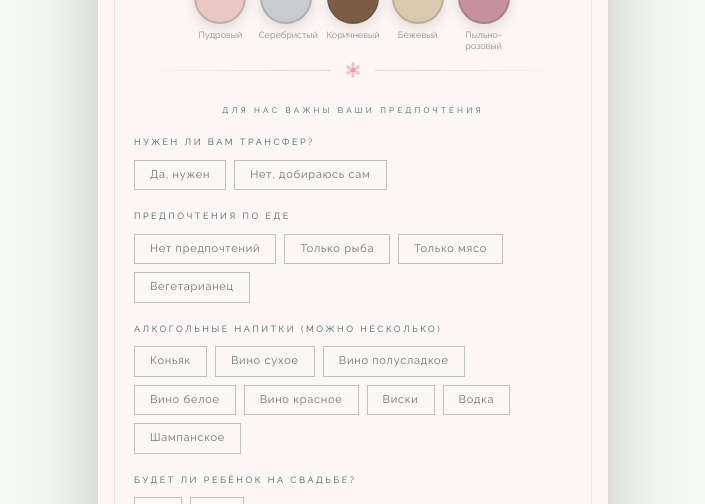
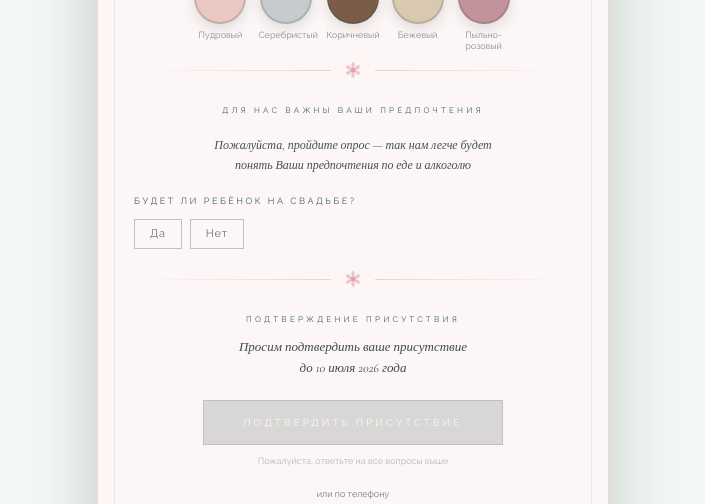
Before and after one commit to pr-poehali-dev/wedding-invitation-2026-2029, a React (Vite) app: page / in a window 1280 px wide. Shown: the part 1820-2324 px from the top of the page, without its empty margins (287-992 px from the left). Built offline with nearby package versions, Linux system fonts and the light colour scheme.

Commit message:
refactor: simplify questionnaire

```diff
--- a/src/pages/Index.tsx
+++ b/src/pages/Index.tsx
@@ -185,9 +185,6 @@ const TimelineItem = ({ time, title, subtitle, address, delay }: {
 /* ══════════════════════ MAIN ══════════════════════ */
 export default function Index() {
   const [loaded, setLoaded] = useState(false);
-  const [transfer, setTransfer] = useState("");
-  const [food, setFood] = useState("");
-  const [alcohol, setAlcohol] = useState<string[]>([]);
   const [child, setChild] = useState("");
   const [submitted, setSubmitted] = useState(false);
 
@@ -202,7 +199,7 @@ export default function Index() {
     transition: `opacity 0.85s ease ${delay}ms, transform 0.85s ease ${delay}ms`,
   });
 
-  const canSubmit = Boolean(transfer && food && child);
+  const canSubmit = Boolean(child);
 
   return (
     <div className="min-h-screen flex items-center justify-center p-4 py-10" style={{ background: BG }}>
@@ -372,11 +369,14 @@ export default function Index() {
                 для нас важны ваши предпочтения
               </p>
 
+              <p className="text-center text-[12px] leading-relaxed mb-5"
+                style={{ fontFamily: F_SERIF, fontStyle: "italic", color: "rgba(28,46,39,0.82)" }}>
+                Пожалуйста, пройдите опрос — так нам легче будет<br />
+                понять Ваши предпочтения по еде и алкоголю
+              </p>
+
               {!submitted ? (
                 <>
-                  <RadioGroup label="Нужен ли вам трансфер?" options={["Да, нужен", "Нет, добираюсь сам"]} value={transfer} onChange={setTransfer} />
-                  <RadioGroup label="Предпочтения по еде" options={["Нет предпочтений", "Только рыба", "Только мясо", "Вегетарианец"]} value={food} onChange={setFood} />
-                  <CheckGroup label="Алкогольные напитки (можно несколько)" options={["Коньяк", "Вино сухое", "Вино полусладкое", "Вино белое", "Вино красное", "Виски", "Водка", "Шампанское"]} values={alcohol} onChange={setAlcohol} />
                   <RadioGroup label="Будет ли ребёнок на свадьбе?" options={["Да", "Нет"]} value={child} onChange={setChild} />
 
                   <FlowerDivider />
```
